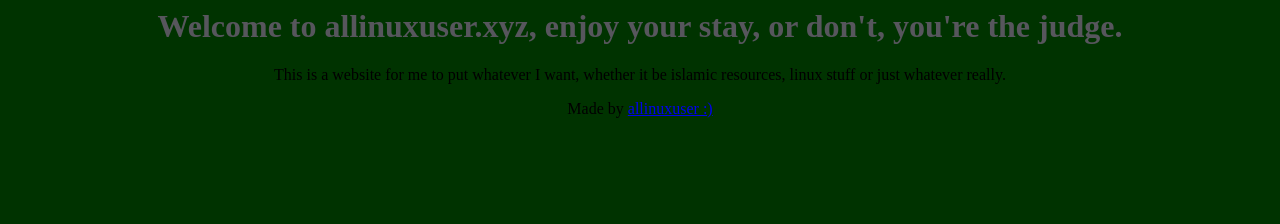
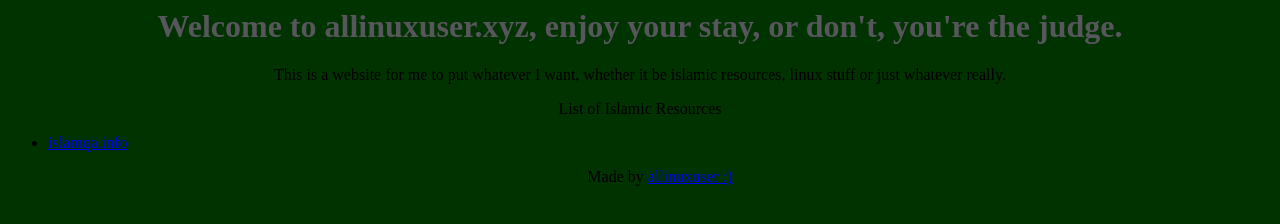
Before and after one commit to allinuxuser/allinuxuser-website, a plain HTML site: page index.html in a window 1280 px wide. Drawn offline with Linux system fonts and the light colour scheme.

Commit message:
Add List of Islamic Resources text and added one resource to list

```diff
--- a/index.html
+++ b/index.html
@@ -9,6 +9,9 @@
   <body>
     <h1 class="greeting-text">Welcome to allinuxuser.xyz, enjoy your stay, or don't, you're the judge.</h1>
     <p class="centered-text">This is a website for me to put whatever I want, whether it be islamic resources, linux stuff or just whatever really.</p>
+    <div class=centered-text>List of Islamic Resources</div>
+    <ul>
+      <li><a href="https://islamqa.info/en" target="_blank" rel="noopener noreferrer">islamqa.info</a></li>
     <p class="bottom-text">Made by <a href="https://github.com/allinuxuser" target="_blank" rel="noopener noreferrer">allinuxuser :)</a>
 
   </body>
```
